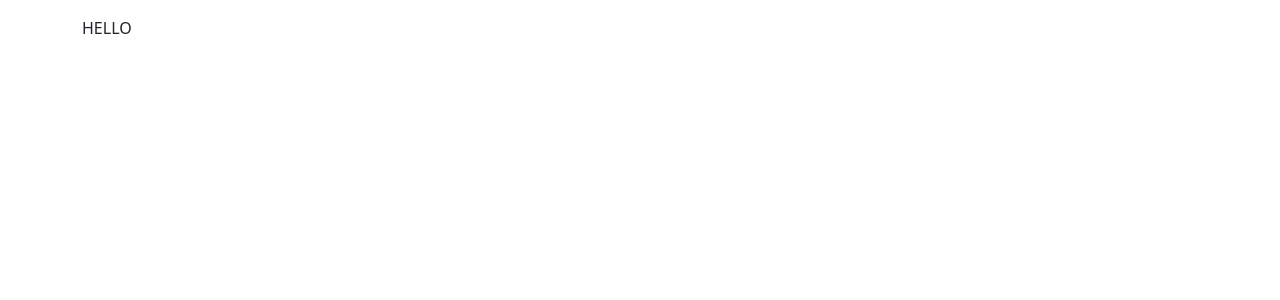
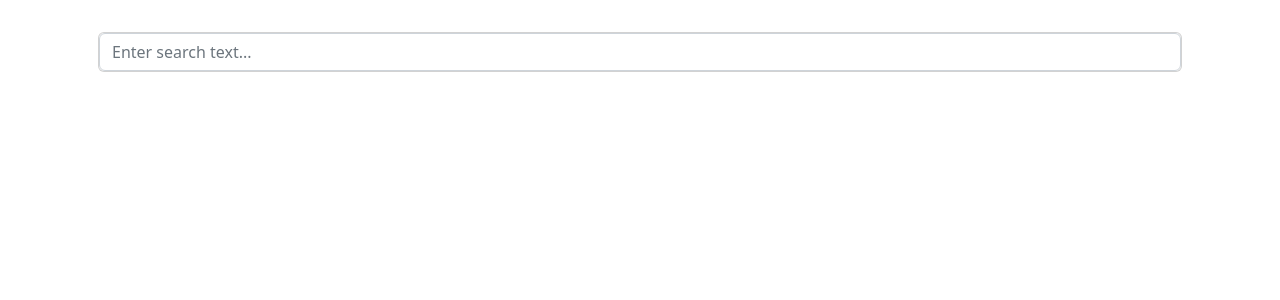
Before and after one commit to GiriPai/image-search-engine, a React (Create React App) app: page / in a window 1280 px wide. Shown: the top 300 px of the page. Built offline with nearby package versions, Linux system fonts and the light colour scheme; the HTML template or start-up script is replaced by a standard one.

Commit message:
adding img search component to app.tsx

```diff
--- a/src/App.tsx
+++ b/src/App.tsx
@@ -1,10 +1,11 @@
 import DefaultLayout from "./components/layouts/DefaultLayout"
 import 'bootstrap/dist/css/bootstrap.min.css';
+import ImgSearchEngine from "./pages/ImgSearchEngine";
 
 const App = () => {
   return (
     <DefaultLayout>
-      <div>HELLO</div>
+      <ImgSearchEngine />
     </DefaultLayout>
   );
 }
```
